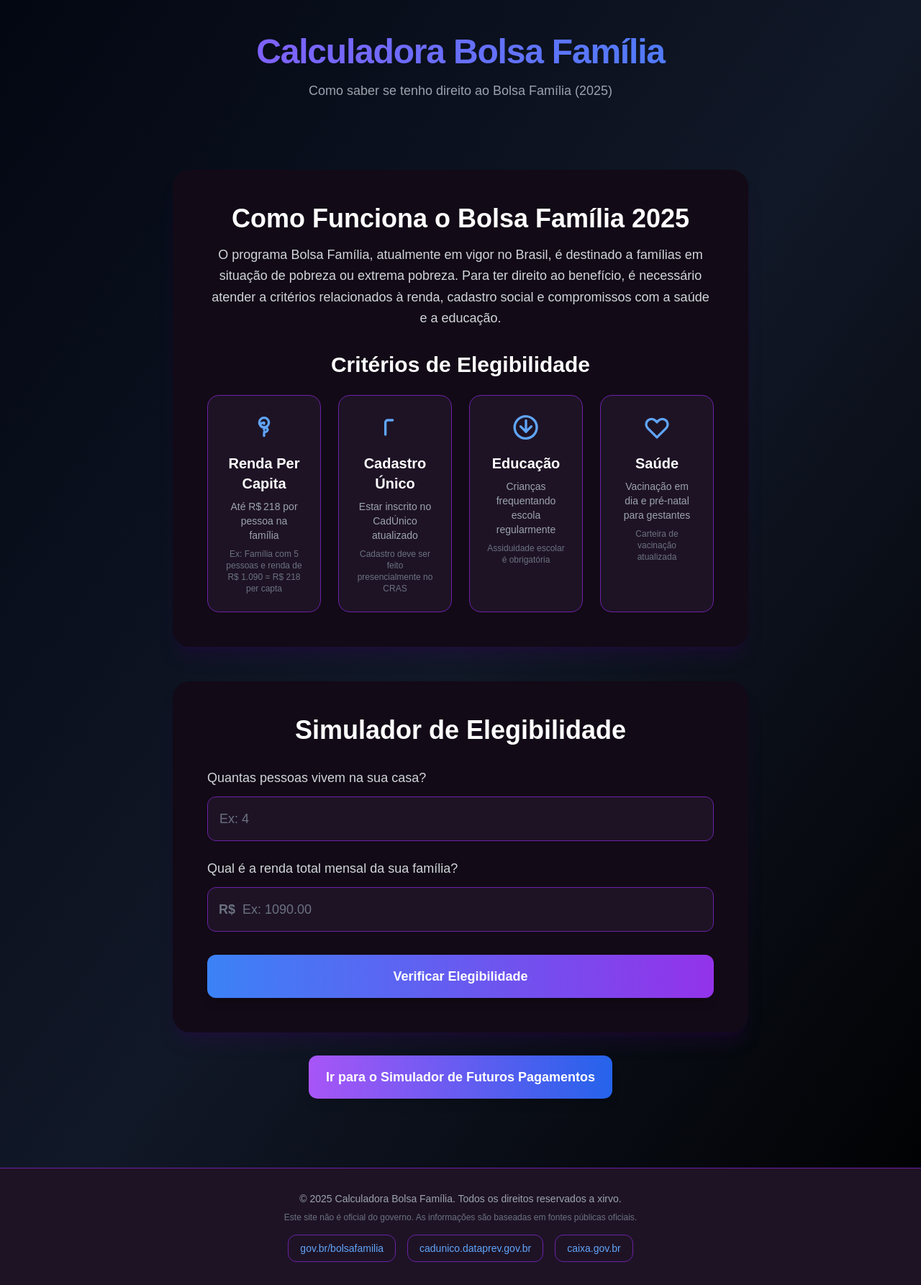
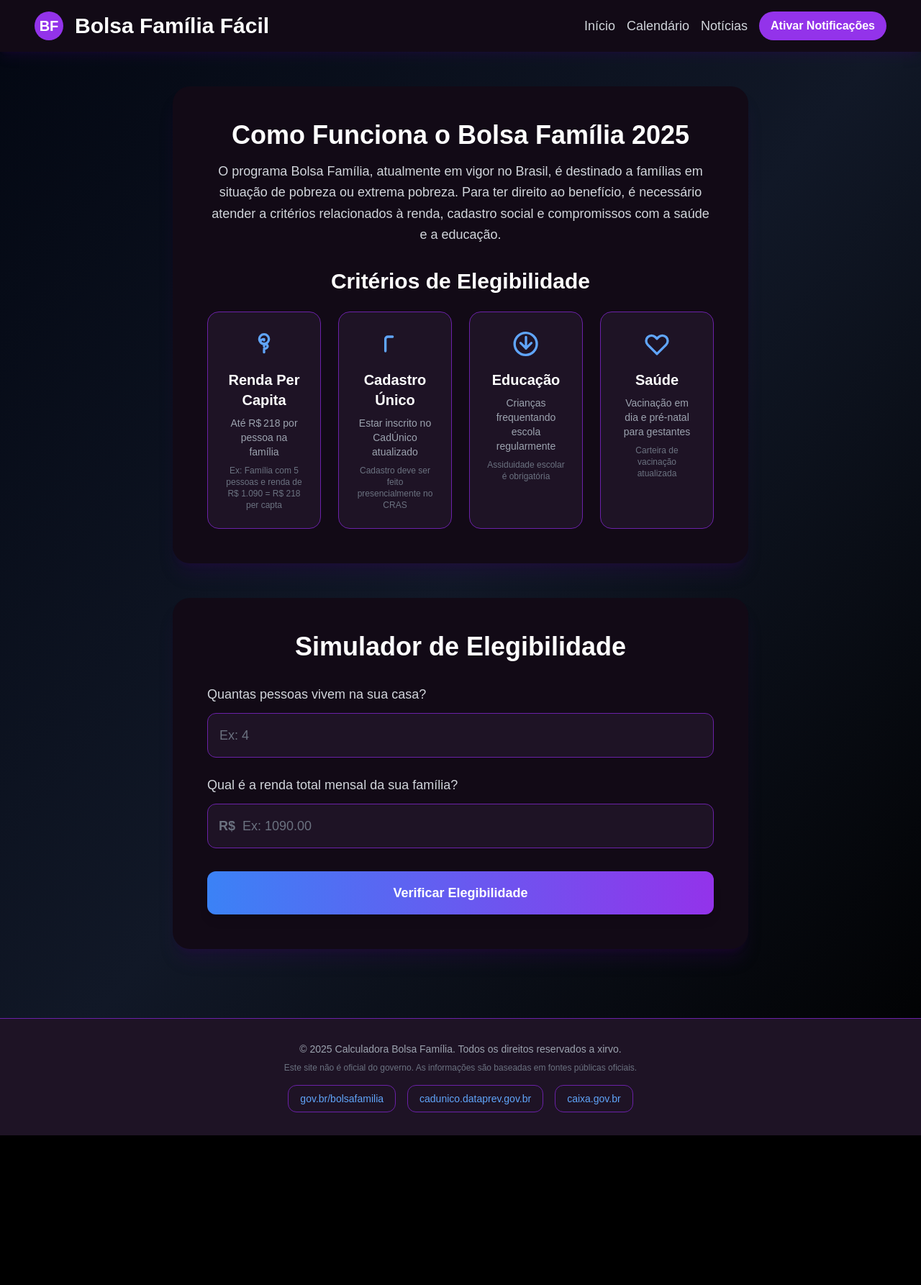
Before and after one commit to samueldsax/bolsa-familia-sim, a React (Vite) app: page / in a window 1280 px wide. Shown: the whole page at 72% size. After the commit the page ends 1578 px from the top, so only its background shows below. Built offline with nearby package versions, Linux system fonts and the light colour scheme.

Commit message:
atualização do design

```diff
--- a/src/App.tsx
+++ b/src/App.tsx
@@ -6,34 +6,27 @@
 import Calculator from './components/Calculator';
 import Footer from './components/Footer';
 import FuturePaymentSimulator from './components/FuturePaymentSimulator';
+import CalendarPage from './components/CalendarPage';
+import NewsPage from './components/NewsPage';
 
 /**
  * Componente principal da aplicação.
- * O layout foi completamente redesenhado para replicar o visual das imagens.
- * O design agora possui um fundo gradiente de azul e roxo, e todos os elementos
- * são centralizados e organizados em cards.
+ * Este componente gerencia a navegação entre as diferentes páginas da aplicação
+ * usando o estado `currentPage` para simular as rotas.
  *
  * @returns {JSX.Element} O elemento JSX que representa a aplicação completa.
  */
 const App: React.FC = () => {
-  // Estado para controlar a página atual, pode ser 'home' ou 'simulador'
-  const [currentPage, setCurrentPage] = useState<'home' | 'simulador'>('home');
+  // Estado para controlar a página atual, pode ser 'home', 'simulador', 'calendario' ou 'noticias'
+  const [currentPage, setCurrentPage] = useState<'home' | 'simulador' | 'calendario' | 'noticias'>('home');
 
   return (
     // Container principal com fundo gradiente e a fonte 'Poppins'.
     <div className="min-h-screen bg-gradient-to-br from-gray-950 via-gray-900 to-black text-gray-200 font-poppins flex flex-col items-center antialiased">
-      {/*
-        Comentário para SEO:
-        As meta tags de SEO, como <title> e <meta name="description">,
-        devem ser adicionadas no arquivo public/index.html.
-      */}
+      {/* O Header agora recebe a função para mudar a página */}
+      <Header setCurrentPage={setCurrentPage} />
 
-      {/* Renderiza o novo cabeçalho */}
-      <Header />
-
-      {/*
-        Área principal de conteúdo com padding generoso para um visual mais limpo.
-      */}
+      {/* Área principal de conteúdo com padding generoso para um visual mais limpo. */}
       <main className="flex-grow w-full max-w-4xl px-4 py-12 md:px-8 lg:px-12">
         {/* Usamos um switch para exibir a página correta com base no estado `currentPage` */}
         {(() => {
@@ -46,23 +39,15 @@
                     <h2 className="text-3xl md:text-4xl font-bold text-center mb-8 text-white">Simulador de Elegibilidade</h2>
                     <Calculator />
                   </section>
-                  <div className="text-center mt-8">
-                    <button
-                      onClick={() => setCurrentPage('simulador')}
-                      className="py-4 px-6 rounded-xl font-bold text-lg text-white shadow-lg
-                               bg-gradient-to-r from-purple-500 to-blue-600
-                               hover:from-purple-600 hover:to-blue-700
-                               focus:outline-none focus:ring-4 focus:ring-purple-300 focus:ring-opacity-75
-                               transition duration-300 ease-in-out transform hover:scale-105"
-                    >
-                      Ir para o Simulador de Futuros Pagamentos
-                    </button>
-                  </div>
                 </>
               );
             case 'simulador':
               // O componente FuturePaymentSimulator só espera a prop `onGoBack`
               return <FuturePaymentSimulator onGoBack={() => setCurrentPage('home')} />;
+            case 'calendario':
+              return <CalendarPage />;
+            case 'noticias':
+              return <NewsPage />;
             default:
               return null;
           }
--- /dev/null
+++ b/src/components/CalendarPage.tsx
@@ -0,0 +1,26 @@
+// Salve este código em: my-bolsa-familia-sim/src/components/CalendarPage.tsx
+
+import React from 'react';
+import CalendarTable from './CalendarTable';
+
+/**
+ * Página do calendário de pagamentos do Bolsa Família.
+ * Exibe um título e o componente de tabela com as datas.
+ *
+ * @returns {JSX.Element} O elemento JSX da página do calendário.
+ */
+const CalendarPage: React.FC = () => {
+  return (
+    <div className="flex flex-col items-center w-full">
+      <h1 className="text-4xl md:text-5xl font-extrabold tracking-tight text-center text-transparent bg-clip-text bg-gradient-to-r from-[#8a5cfc] to-[#4581f9] transition-all duration-300 mb-8">
+        Calendário de Pagamentos
+      </h1>
+      <section className="bg-[#120a16] p-8 md:p-12 rounded-3xl shadow-xl shadow-purple-950/20 w-full">
+        <h2 className="text-3xl md:text-4xl font-bold text-center mb-8 text-white">Confira as datas de pagamento por NIS</h2>
+        <CalendarTable />
+      </section>
+    </div>
+  );
+};
+
+export default CalendarPage;
--- /dev/null
+++ b/src/components/CalendarTable.tsx
@@ -0,0 +1,39 @@
+// Salve este código em: my-bolsa-familia-sim/src/components/CalendarTable.tsx
+
+import React from 'react';
+
+// Dados mockados do calendário de pagamentos
+const calendarData = [
+  { nisFinal: 1, date: '18 de Janeiro' },
+  { nisFinal: 2, date: '19 de Janeiro' },
+  { nisFinal: 3, date: '22 de Janeiro' },
+  { nisFinal: 4, date: '23 de Janeiro' },
+  { nisFinal: 5, date: '24 de Janeiro' },
+  { nisFinal: 6, date: '25 de Janeiro' },
+  { nisFinal: 7, date: '26 de Janeiro' },
+  { nisFinal: 8, date: '29 de Janeiro' },
+  { nisFinal: 9, date: '30 de Janeiro' },
+  { nisFinal: 0, date: '31 de Janeiro' },
+];
+
+/**
+ * Componente que exibe o calendário de pagamentos.
+ * Usa um layout de grade responsivo para uma visualização clara.
+ *
+ * @returns {JSX.Element} O elemento JSX da tabela de calendário.
+ */
+const CalendarTable: React.FC = () => {
+  return (
+    <div className="grid grid-cols-1 sm:grid-cols-2 lg:grid-cols-3 gap-6">
+      {calendarData.map((item) => (
+        <div key={item.nisFinal} className="bg-[#1e1325] p-6 rounded-2xl border border-purple-800 flex flex-col items-center text-center shadow-md">
+          <p className="text-2xl font-semibold text-purple-400">NIS Final</p>
+          <p className="text-6xl font-extrabold text-blue-400 mt-2">{item.nisFinal}</p>
+          <p className="text-xl font-bold text-white mt-4">{item.date}</p>
+        </div>
+      ))}
+    </div>
+  );
+};
+
+export default CalendarTable;
--- a/src/components/Header.tsx
+++ b/src/components/Header.tsx
@@ -3,20 +3,70 @@
 import React from 'react';
 
 /**
- * Componente de cabeçalho.
- * O título utiliza um gradiente vibrante de azul para roxo.
- *
- * @returns {JSX.Element} O elemento JSX que representa o cabeçalho.
+ * Componente de cabeçalho com o logo, título e botões de navegação.
+ * @param setCurrentPage - Função para mudar a página atual.
+ * @returns {JSX.Element} O elemento JSX do cabeçalho.
  */
-const Header: React.FC = () => {
+const Header: React.FC<{ setCurrentPage: (page: 'home' | 'simulador' | 'calendario' | 'noticias') => void }> = ({ setCurrentPage }) => {
+  // Função para lidar com a ativação das notificações push
+  const handleEnableNotifications = () => {
+    // Verifica se as notificações são suportadas no navegador
+    if ('Notification' in window && 'serviceWorker' in navigator) {
+      Notification.requestPermission().then(permission => {
+        if (permission === 'granted') {
+          // Exibe uma notificação de exemplo
+          new Notification('Notificações Ativadas!', {
+            body: 'Agora você receberá alertas sobre o calendário e notícias do Bolsa Família.',
+            icon: '/icons/icon-192x192.png'
+          });
+          // Aqui você poderia adicionar a lógica para se inscrever para notificações push
+          // com um serviço de backend, se fosse um projeto real.
+          console.log('Notificações ativadas com sucesso.');
+        } else {
+          console.log('Permissão de notificação negada.');
+        }
+      }).catch(error => {
+        console.error('Erro ao solicitar permissão para notificações:', error);
+      });
+    } else {
+      console.warn('Notificações e/ou Service Workers não são suportados neste navegador.');
+    }
+  };
+
   return (
-    <header className="w-full py-12 text-gray-200">
-      <div className="max-w-4xl mx-auto px-4 md:px-8 text-center">
-        <h1 className="text-4xl md:text-5xl font-extrabold tracking-tight text-transparent bg-clip-text bg-gradient-to-r from-[#8a5cfc] to-[#4581f9] transition-all duration-300">
-          Calculadora Bolsa Família
-        </h1>
-        <p className="text-lg text-gray-400 mt-4">Como saber se tenho direito ao Bolsa Família (2025)</p>
+    <header className="w-full bg-[#120a16] py-4 px-4 sm:px-8 md:px-12 flex flex-col md:flex-row justify-between items-center shadow-lg shadow-purple-950/20">
+      <div className="flex items-center space-x-4 mb-4 md:mb-0">
+        <div className="w-10 h-10 bg-purple-600 rounded-full flex items-center justify-center font-bold text-xl text-white">
+          BF
+        </div>
+        <h1 className="text-2xl md:text-3xl font-extrabold text-white">Bolsa Família Fácil</h1>
       </div>
+      <nav className="flex flex-col sm:flex-row space-y-2 sm:space-y-0 sm:space-x-4 items-center">
+        <button
+          onClick={() => setCurrentPage('home')}
+          className="text-lg font-medium text-gray-300 hover:text-white transition-colors duration-200"
+        >
+          Início
+        </button>
+        <button
+          onClick={() => setCurrentPage('calendario')}
+          className="text-lg font-medium text-gray-300 hover:text-white transition-colors duration-200"
+        >
+          Calendário
+        </button>
+        <button
+          onClick={() => setCurrentPage('noticias')}
+          className="text-lg font-medium text-gray-300 hover:text-white transition-colors duration-200"
+        >
+          Notícias
+        </button>
+        <button
+          onClick={handleEnableNotifications}
+          className="py-2 px-4 rounded-full font-semibold text-white bg-purple-600 hover:bg-purple-700 transition-colors duration-200"
+        >
+          Ativar Notificações
+        </button>
+      </nav>
     </header>
   );
 };
--- /dev/null
+++ b/src/components/NewsPage.tsx
@@ -0,0 +1,52 @@
+// Salve este código em: my-bolsa-familia-sim/src/components/NewsPage.tsx
+
+import React from 'react';
+import NewsCard from './NewsCard';
+
+// Dados mockados de notícias
+const newsData = [
+  {
+    id: 1,
+    title: 'Governo divulga novo calendário de pagamentos do Bolsa Família para 2025',
+    summary: 'O Ministério do Desenvolvimento Social publicou o calendário oficial para o ano. Os pagamentos seguirão a ordem do final do número de identificação social (NIS) dos beneficiários. Confira as datas para não perder a sua.',
+    link: 'https://www.gov.br/mds/pt-br'
+  },
+  {
+    id: 2,
+    title: 'Mudanças nas regras do Bolsa Família: o que você precisa saber',
+    summary: 'Novas regulamentações foram aprovadas para a inclusão de famílias em situação de vulnerabilidade. Entenda como as alterações podem afetar sua elegibilidade e os valores recebidos.',
+    link: 'https://www.gov.br/mds/pt-br'
+  },
+  {
+    id: 3,
+    title: 'Alerta: saiba como se proteger de golpes que usam o nome do Bolsa Família',
+    summary: 'Criminosos têm usado o nome do programa para aplicar golpes por meio de links falsos e mensagens de texto. O MDS orienta os beneficiários a ficarem atentos e nunca fornecerem dados pessoais por canais não oficiais.',
+    link: 'https://www.gov.br/mds/pt-br'
+  },
+];
+
+/**
+ * Página de notícias.
+ * Exibe um título e os cards de notícias.
+ *
+ * @returns {JSX.Element} O elemento JSX da página de notícias.
+ */
+const NewsPage: React.FC = () => {
+  return (
+    <div className="flex flex-col items-center w-full">
+      <h1 className="text-4xl md:text-5xl font-extrabold tracking-tight text-center text-transparent bg-clip-text bg-gradient-to-r from-[#8a5cfc] to-[#4581f9] transition-all duration-300 mb-8">
+        Notícias Oficiais
+      </h1>
+      <section className="bg-[#120a16] p-8 md:p-12 rounded-3xl shadow-xl shadow-purple-950/20 w-full">
+        <h2 className="text-3xl md:text-4xl font-bold text-center mb-8 text-white">Atualizações importantes sobre o programa</h2>
+        <div className="grid grid-cols-1 md:grid-cols-2 gap-8">
+          {newsData.map(news => (
+            <NewsCard key={news.id} {...news} />
+          ))}
+        </div>
+      </section>
+    </div>
+  );
+};
+
+export default NewsPage;
```
Also changed, not shown: src/components/NewsCard.tsx (added, +35 -0 lines).
